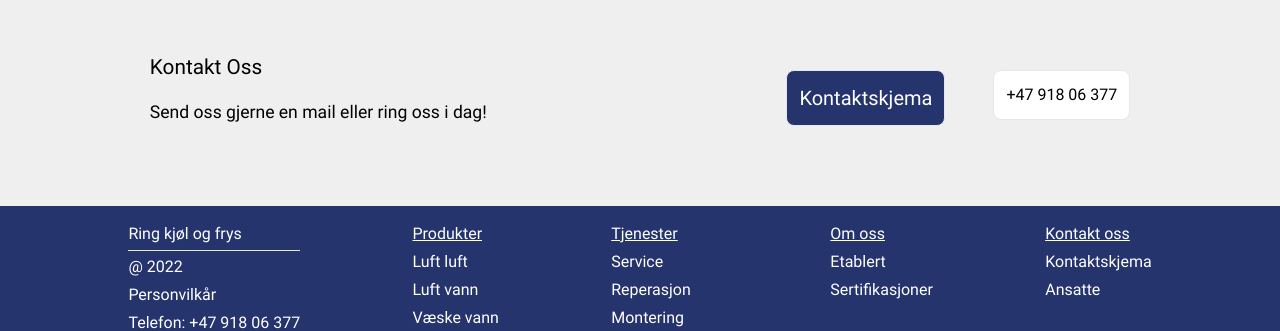
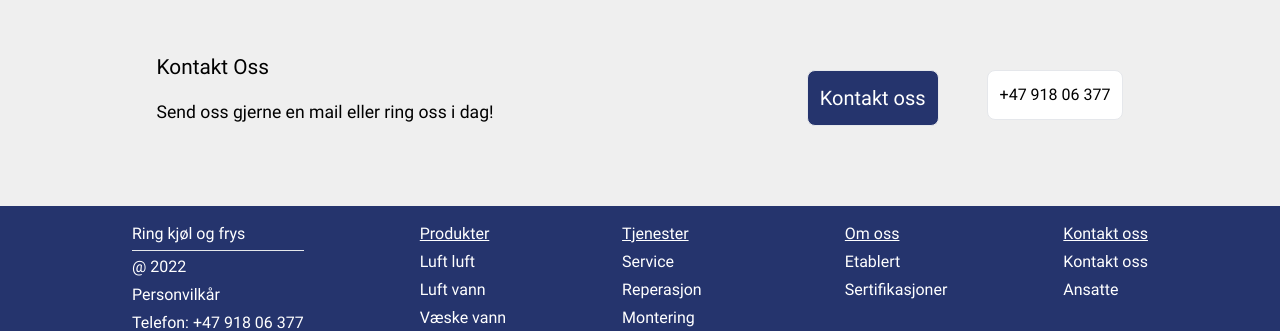
Before and after one commit to Tikila69/ringkjologfrys, a React (Create React App) app: page /About in a window 1280 px wide. Shown: the part 502-833 px from the top of the page. Built offline with nearby package versions, Linux system fonts and the light colour scheme; no server answers; the database is empty.

Commit message:
removed refernses to  "kontaktskjema"

```diff
--- a/src/components/KontaktOss.jsx
+++ b/src/components/KontaktOss.jsx
@@ -62,7 +62,7 @@ function KontaktOss(props) {
                     <Button
                         backgroundColor={"#25346d"}
                         textColor={"white"}
-                        text={"Kontaktskjema"}
+                        text={"Kontakt oss"}
                         kontaktoss={true}
                         fontSize={20}
                         pointer={true}
--- a/src/components/footer.jsx
+++ b/src/components/footer.jsx
@@ -64,7 +64,7 @@ const Footer = (props) => {
             <section className="flex flex-col text-white gap-1">
                 <h2 className="underline">Kontakt oss</h2>
                 <Link to="/Contact" onClick={scrollToTop}>
-                    <p>Kontaktskjema</p>
+                    <p>Kontakt oss</p>
                 </Link>
                 <Link to="/Contact" onClick={scrollToAnsatt}>
                     <p>Ansatte</p>
```
